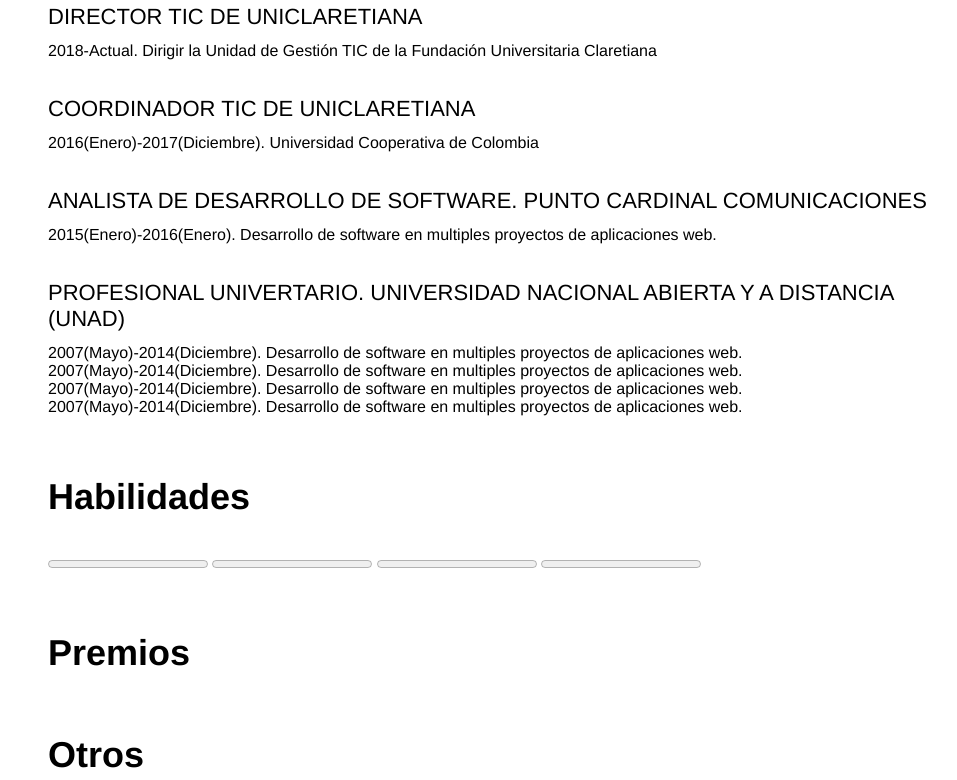
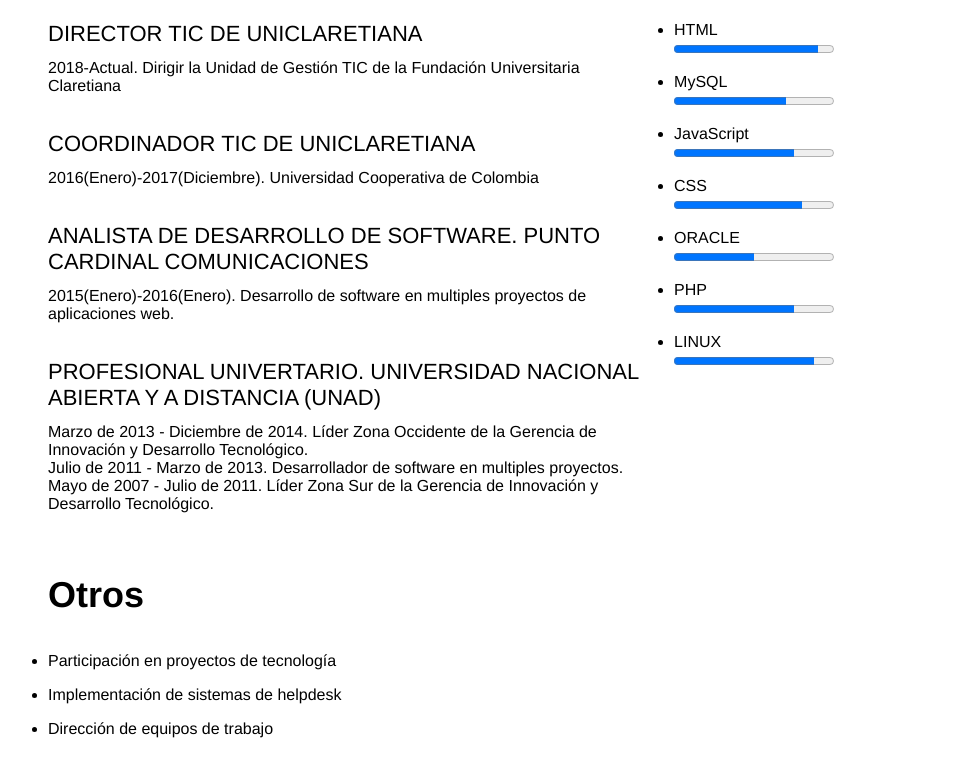
Before and after one commit to nsramosarteaga/nsramosarteaga.github.com, a plain HTML site: page cv/index.html in a window 1280 px wide. Shown: the part 598-1378 px from the top of the page, without its empty margins (142-1099 px from the left). Drawn offline with Linux system fonts and the light colour scheme.

Commit message:
cambio de foto y habilidades

```diff
--- a/cv/estilos.css
+++ b/cv/estilos.css
@@ -37,7 +37,8 @@
   margin-right: auto;
 }
 .bloque{
-  margin-top:60px;
+  margin-top:45px;
+  padding-right: 30px;
 }
 .formacion{
   display: inline-block;
@@ -53,6 +54,19 @@
 .foto img{
   width: 75%;
   margin: 0 auto;
+}
+.experiencia{
+  display: inline-block;
+  width: 68%;
+  vertical-align: top;
+}
+.habilidades{
+  display: inline-block;
+  width: 30%;
+  vertical-align: top;
+}
+.habilidades ul{
+  margin-left:30px;
 }
 dl dt{
   font-size: 22px;
--- a/cv/index.html
+++ b/cv/index.html
@@ -33,13 +33,13 @@
           </dl>
         </div>
         <div class="foto">
-          <img src="imgs/nestor-ramos.png" alt="Imagen de Néstor Ramos">
+          <img src="imgs/nestor-ramos-arteaga.png" alt="Imagen de Néstor Ramos">
         </div>
       </div>
 
 
-
       <div class="bloque">
+        <div class="experiencia">
           <h3>Experiencia Profesional</h3>
           <dl>
             <dt>Director TIC de Uniclaretiana</dt>
@@ -49,43 +49,48 @@
             <dt>Analista de Desarrollo de Software. Punto Cardinal Comunicaciones</dt>
             <dd>2015(Enero)-2016(Enero). Desarrollo de software en multiples proyectos de aplicaciones web.</dd>
             <dt>Profesional Univertario. Universidad Nacional Abierta y a Distancia (UNAD)</dt>
-          <dd>2007(Mayo)-2014(Diciembre). Desarrollo de software en multiples proyectos de aplicaciones web.</dd>
-          <dd>2007(Mayo)-2014(Diciembre). Desarrollo de software en multiples proyectos de aplicaciones web.</dd>
-          <dd>2007(Mayo)-2014(Diciembre). Desarrollo de software en multiples proyectos de aplicaciones web.</dd>
-          <dd>2007(Mayo)-2014(Diciembre). Desarrollo de software en multiples proyectos de aplicaciones web.</dd>
+            <dd>Marzo de 2013 - Diciembre de 2014. Líder Zona Occidente de la Gerencia de Innovación y Desarrollo Tecnológico.</dd>
+            <dd>Julio de 2011 - Marzo de 2013. Desarrollador de software en multiples proyectos.</dd>
+            <dd>Mayo de 2007 - Julio de 2011. Líder Zona Sur de la Gerencia de Innovación y Desarrollo Tecnológico.</dd>
           </dl>
         </div>
-
-      <div class="bloque">
+        <div class="habilidades">
           <h3>Habilidades</h3>
-        <progress max=”100″ value=”80″ >HTML</progress>
-        <progress max=”100″ value=”80″ >JavaScritp</progress>
-        <progress max=”100″ value=”80″ >css</progress>
-        <progress max=”100″ value=”80″ ></progress>
+          <ul>
+            <li>HTML</li>
+            <progress max="100" value="90"></progress>
+            <li>MySQL</li>
+            <progress max="100" value="70" ></progress>
+            <li>JavaScript</li>
+            <progress max="100" value="75" ></progress>
+            <li>CSS</li>
+            <progress max="100" value="80"></progress>
+            <li>ORACLE</li>
+            <progress max="100" value="50"></progress>
+            <li>PHP</li>
+            <progress max="100" value="75"></progress>
+            <li>LINUX</li>
+            <progress max="100" value="88"></progress>
+          </ul>
         </div>
-
-      <div class="bloque">
-        <h3>Premios</h3>
       </div>
-
 
 
       <div class="bloque">
         <h3>Otros</h3>
           <ul>
-            <li>Participación en mas de 5 proyectos de tecnología</li>
+            <li>Participación en proyectos de tecnología</li>
             <li>Implementación de sistemas de helpdesk</li>
-            <li></li>
+            <li>Dirección de equipos de trabajo</li>
           </ul>
       </div>
 
       <div class="bloque">
         <h3>Social Accounts</h3>
         <ul>
-          <li>
-            <a href="https://gitlab.com/nsramosarteaga" target="_blank">GitLab</a>
-          </li>
+          <li><a href="https://gitlab.com/nsramosarteaga" target="_blank">GitLab</a></li>
           <li><a href="https://github.com/nsramosarteaga" target="_blank">GitHub</a></li>
+          <li><a href="https://twitter.com/nestorramosarte" target="_blank">Twitter</a></li>
         </ul>
       </div>
 
```
Also changed, not shown: cv/imgs/nestor-ramos-arteaga.png (added). Lines whose indentation alone changed are shown as unchanged.
